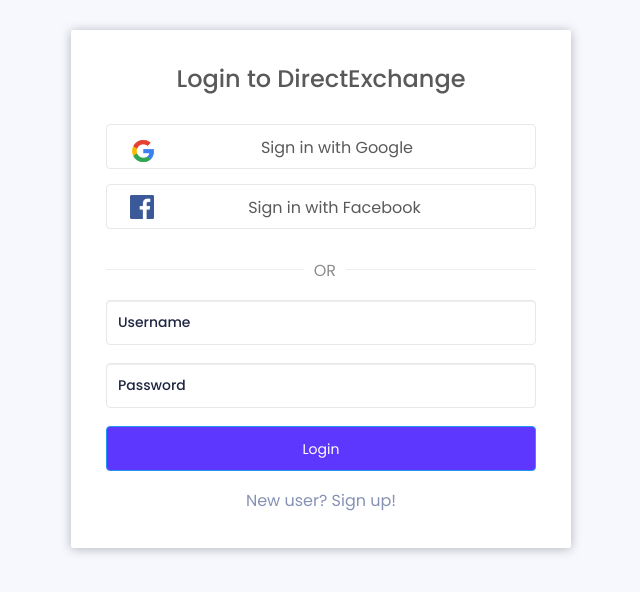
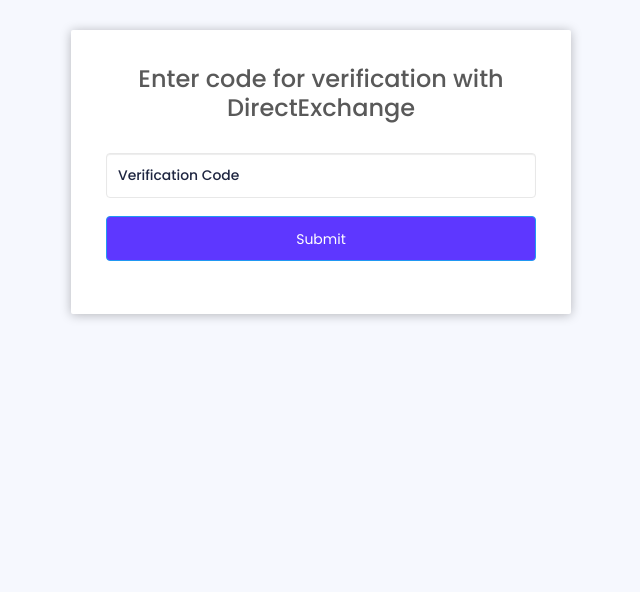
Before and after one commit to Nithya72/DirectExchange, a React (Create React App) app in the folder frontend/: page /verify in a window 1280 px wide. Before the commit this address led to /login. Shown: the top 592 px of the page, without its empty margins (319-959 px from the left). Built offline with nearby package versions, Linux system fonts and the light colour scheme.

Commit message:
added verify page

```diff
--- a/frontend/src/components/Login/Login.js
+++ b/frontend/src/components/Login/Login.js
@@ -38,6 +38,21 @@
                 successFlag: false,
                 msg: this.props.location.state.error
             });
+            setTimeout(() => {
+                this.props.history.replace({
+                    pathname: this.props.location.pathname,
+                    state: {}
+                });
+            }, 100);
+        }
+        if(this.props.location.state && this.props.location.state.from) {
+            if (this.props.location.state.from === "verified") {
+                this.setState({
+                    errorFlag: false,
+                    successFlag: true,
+                    msg: this.props.location.state.msg
+                });
+            }
             setTimeout(() => {
                 this.props.history.replace({
                     pathname: this.props.location.pathname,
@@ -87,11 +102,14 @@
 
     render() {
 
-        var redirectUrl, errorMessage;
+        var redirectUrl, message;
+        if (localStorage.getItem("token") !== null) {
+            redirectUrl = <Redirect to="/"></Redirect>
+        }
         if (this.state.successFlag === true) {
-            redirectUrl = <Redirect to="/"></Redirect>
+            message = <div class="alert alert-success" role="alert">{this.state.msg}</div>
         } else if ( this.state.errorFlag === true ) {
-            errorMessage = <div class="alert alert-danger" role="alert">{this.state.msg}</div>
+            message = <div class="alert alert-danger" role="alert">{this.state.msg}</div>
         }
 
         return (
@@ -133,9 +151,11 @@
                                 Login
                             </button>
                         </div>
-                        {errorMessage}
+                        {message}
                     </form>
                     <span className="signup-link">New user? <Link to="/signup">Sign up!</Link></span>
+                    <br/>
+                    <span className="signup-link">Verify Code? <Link to="/verify">Verify here!</Link></span>
 
                 </div>
             </div>
--- a/frontend/src/components/Main.js
+++ b/frontend/src/components/Main.js
@@ -12,7 +12,7 @@
 import PrevailingRates from "./Rates/PrevailingRates";
 import viewAllOffers from "./Screens/ViewAllOffers/viewAllOffers";
 import OAuth2RedirectHandler from './Login/OAuth2RedirectHandler';
-
+import Verify from './Verify/Verify';
 
 //Create a Main Component
 class Main extends Component {
@@ -28,6 +28,7 @@
             <Route exact path="/viewOfferMatches" component={ViewOfferMatches}/>
             <Route path="/transact" component={Transact} />
             <Route path="/rates" component={PrevailingRates} />
+            <Route path="/verify" component={Verify} />
 
             {
               // Make sure this is always last, so we go back to / when we do not know the path.
--- /dev/null
+++ b/frontend/src/components/Verify/Verify.js
@@ -0,0 +1,104 @@
+import React, { Component } from 'react';
+import '../../App.css';
+import '../Signup/Signup.css';
+import axios from 'axios';
+import LandingPage from "../Landing/LandingPage";
+import fbLogo from '../img/fb-logo.png';
+import googleLogo from '../img/google-logo.png';
+import Header from "../Navigation/Header";
+import { Link, Redirect } from 'react-router-dom'
+
+export class SignUp extends Component {
+    constructor(props) {
+        //Call the constrictor of Super class i.e The Component
+        super(props);
+        //maintain the state required for this component
+        this.state = {
+            code:'',
+            successFlag: false,
+            errorFlag: false
+        }
+        this.changeHandler = this.changeHandler.bind(this);
+    }
+
+    changeHandler(e) {
+        this.setState({
+            [e.target.name] : e.target.value
+        })
+    }
+
+    submitSignUp = (e) => {
+        e.preventDefault();
+        const data = {
+            code: this.state.code,
+        }
+        console.log("sign up data: ", data);
+
+        axios.defaults.withCredentials = true;
+        axios.post('http://localhost:8080/directexchange/auth/verify', data)
+            .then(response => {
+                console.log("Status Code : ", response.status);
+                if (response.status === 200) {
+                    console.log("Successfully Verified: ", response.data);
+                    this.setState({
+                        successFlag: true,
+                    })
+                }
+            })
+            .catch(error => {
+                console.log("Error ******** :", error);
+                this.setState({
+                    code: null,
+                    successFlag: false,
+                    errorFlag:true,
+                    msg: error.response.data
+                })
+            });
+    }
+
+    render() {
+
+        var message = null, redirectUrl=null;
+
+        if(localStorage.getItem("token")) {
+            redirectUrl = <Redirect to={{pathname: "/login"}}></Redirect>
+        }
+
+        if (this.state.successFlag === true) {
+            redirectUrl = <Redirect to={{pathname: "/login", state: {"from":"verified", "msg": "Successfully Verified Code"}}}></Redirect>
+            message = <div class="alert alert-success" role="alert">Successfully Registered, Please Verify Your Email!<a href={'/login'}> Verify here.</a></div>
+        } else if (this.state.errorFlag === true) {
+            message = <div class="alert alert-danger" role="alert">{this.state.msg}</div>
+        }
+
+        console.log("msg from java controller: ", this.state.msg);
+
+        return (
+
+            <div>
+            {redirectUrl}
+            <div className="container">
+                <div className="content">
+
+                    <h1 className="title">Enter code for verification with DirectExchange</h1>
+
+                    <form>
+                        <div className="form-item">
+                            <input onChange={this.changeHandler} type="code" className="form-control" name="code"
+                                value={this.state.code} required placeholder="Verification Code"/>
+                        </div>
+
+                        <div className="form-item">
+                            <button onClick={this.submitSignUp} className="btn btn-block btn-primary" type="submit">
+                                Submit
+                            </button>
+                        </div>
+                        {message}
+                    </form>
+                </div>
+            </div>
+            </div>
+        )
+    }
+}
+export default SignUp;
```
